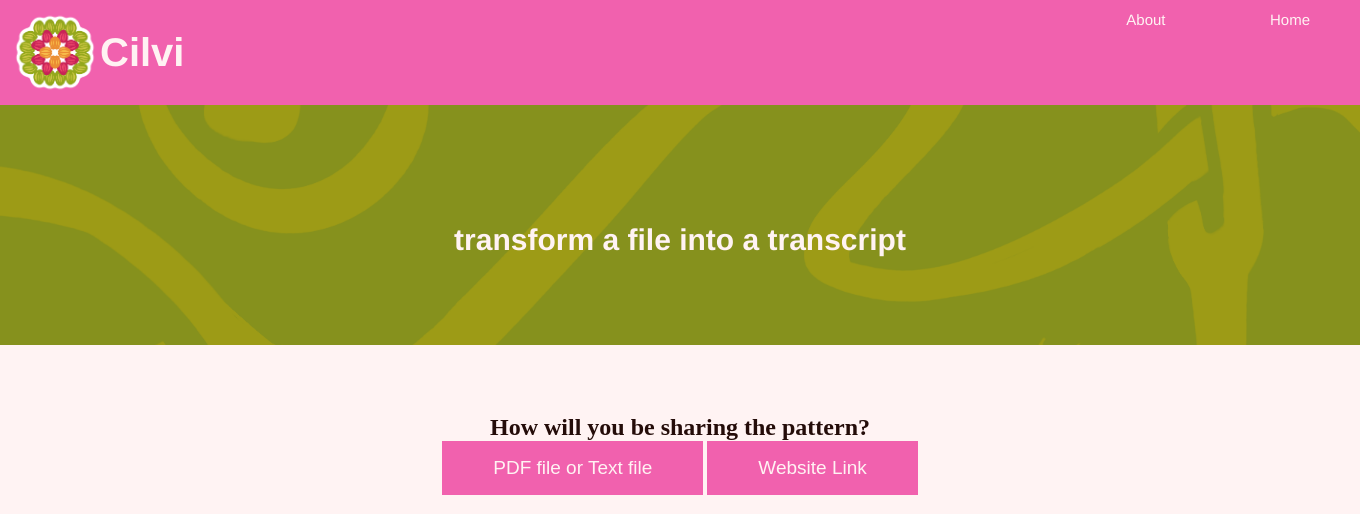
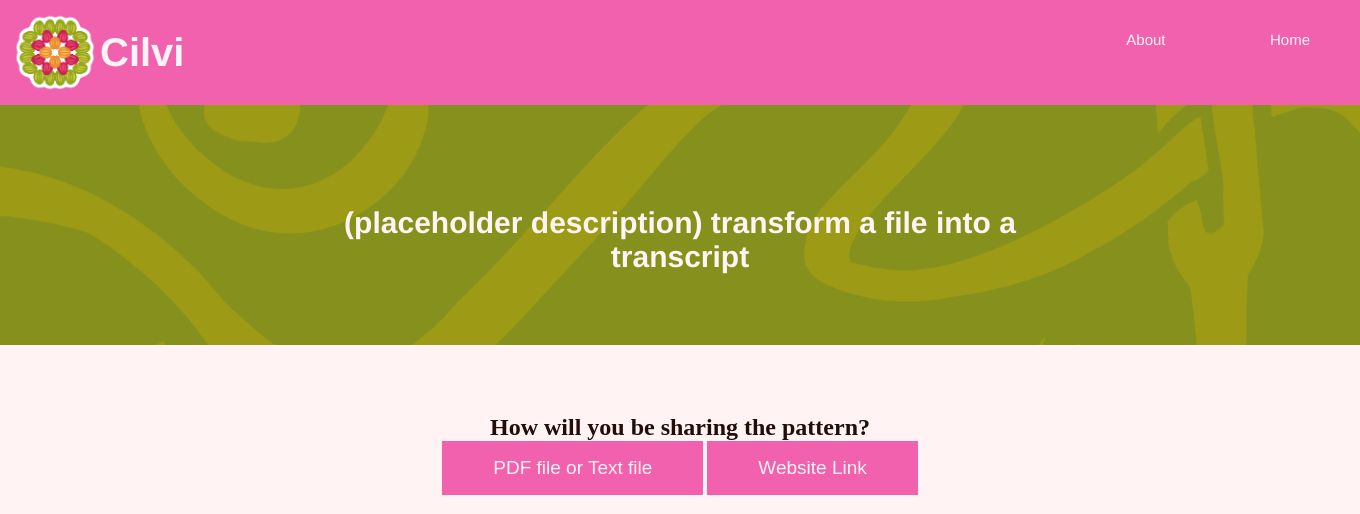
Before and after one commit to AbigailEckstein/NS2025Crochet, a Django app: page / in a window 1360 px wide; the page is wider, and only the part inside the window is pictured. Shown: the top 514 px of that part. Run offline with Django 5.2, Linux system fonts and the light colour scheme.

Commit message:
quick changes

```diff
--- a/static/css/stylesheet.css
+++ b/static/css/stylesheet.css
@@ -29,10 +29,14 @@ img {
 
 }
 
+nav{
+
+}
+
 headerlinks {
     position: fixed;
     z-index: 1;
-    top: 10px;
+    top: 30px;
     right: 0;
     text-align: right;
     background-color: transparent;
--- a/templates/index.html
+++ b/templates/index.html
@@ -30,7 +30,7 @@
 <img src = "{%  static  'css/new_backdrop_index.png' %}" alt = "background1" height = 100% width = 103.9%>
 
     <div style="text-align: center;">
-    <h3> transform a file into a transcript </h3>
+    <h3> (placeholder description) transform a file into a transcript </h3>
     </div>
 
 <br><br><br><br><br><br><br><br><br><br><br><br><br><br><br><br><br><br><br><br><br><br><br>
```
